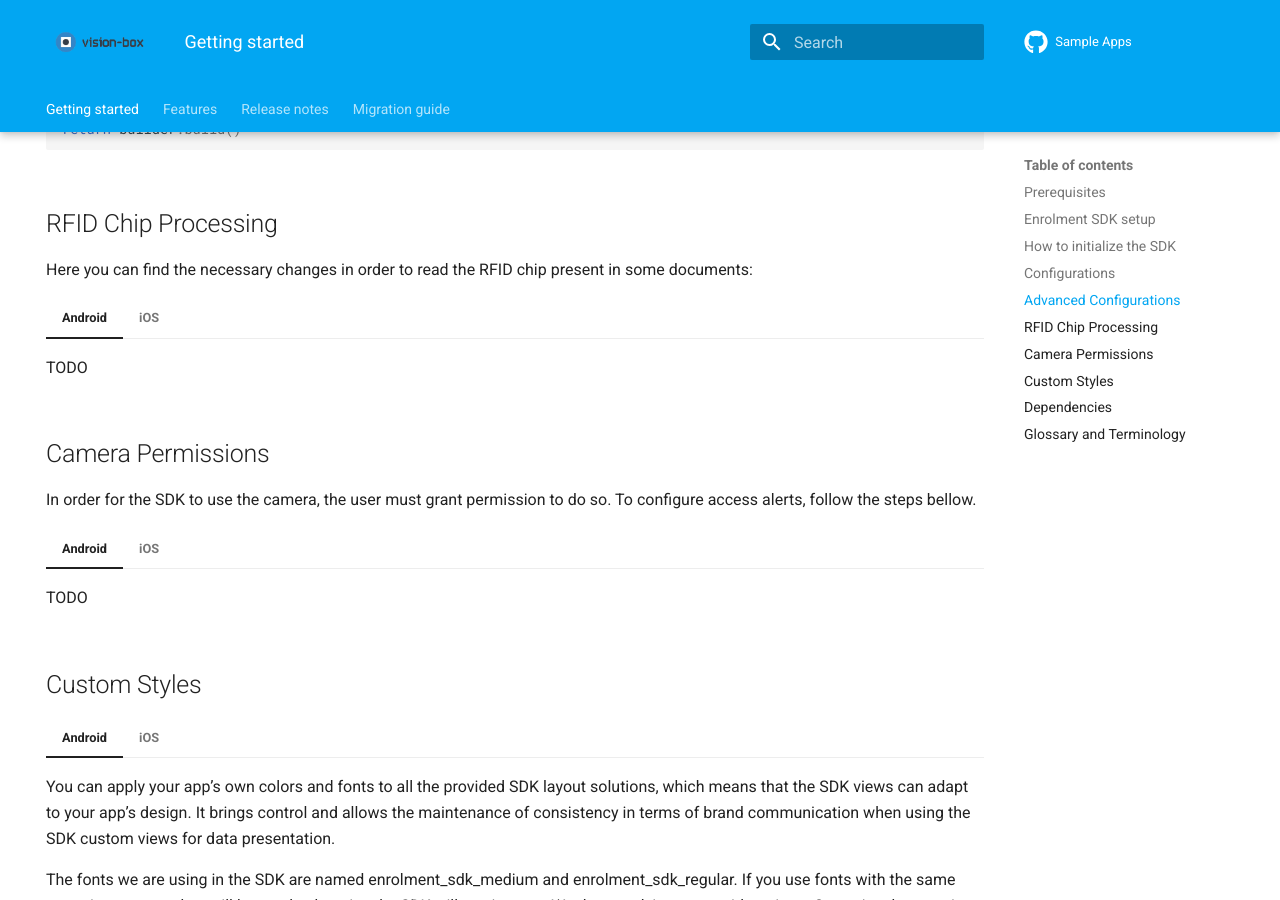
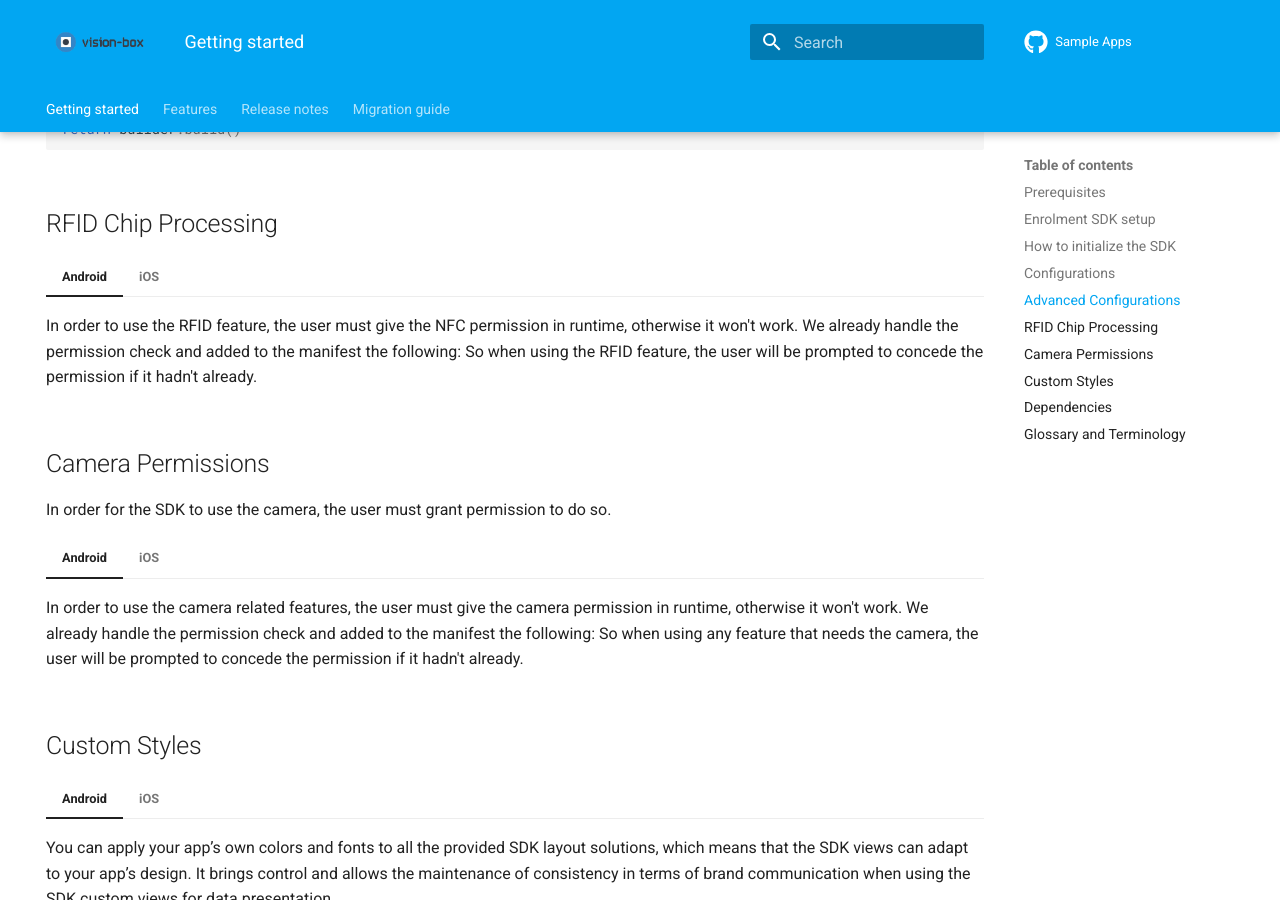
Before and after one commit to vbmobile/mobile-id-documentation, an MkDocs documentation site: the page built from docs/index.md, in a window 1280 px wide and 900 px high, scrolled down 4580 px. Built offline with MkDocs 1.6.1 and Material for MkDocs 9.7.7, drawn with Linux system fonts in a browser that asks for light colours; the version menu is left out.

Commit message:
update 7.x documentation

````diff
--- a/docs/index.md
+++ b/docs/index.md
@@ -323,12 +323,16 @@
 
 ## RFID Chip Processing
 
-Here you can find the necessary changes in order to read the RFID chip present in some documents:
+=== "Android"
 
+    In order to use the RFID feature, the user must give the NFC permission in runtime, otherwise it won't work.
+    We already handle the permission check and added to the manifest the following:
+    <uses-permission android:name="android.permission.NFC" />
+    So when using the RFID feature, the user will be prompted to concede the permission if it hadn't already.
 
-=== "Android"
-    TODO
 === "iOS"
+
+    Here you can find the necessary changes in order to read the RFID chip present in some documents:
 
     ### Permissions
     Add Near Field Communication Tag Reading under the Capabilities tab for the project’s target:
@@ -351,18 +355,26 @@
         <string>A0000002480300</string>
         <string>A00000045645444C2D3031</string>
     </array>
-
+    ```
 
 ## Camera Permissions
-
-In order for the SDK to use the camera, the user must grant permission to do so. To configure access alerts, follow the steps bellow.
+In order for the SDK to use the camera, the user must grant permission to do so.
 
 === "Android"
-    TODO
+
+    In order to use the camera related features, the user must give the camera permission in runtime, otherwise it won't work.
+    We already handle the permission check and added to the manifest the following:
+    <uses-permission android:name="android.permission.CAMERA" />
+    So when using any feature that needs the camera, the user will be prompted to concede the permission if it hadn't already.
+
 === "iOS"
+
+    To configure access alerts, follow the steps bellow.
+
     In the app's **Info.plist** file, include **NSCameraUsageDescription**.
     After including **NSCameraUsageDescription** in your **Info.plist** file, provide a message that explains the user why your app needs to capture media.
     ![Permissions](Assets/Camera_Permissions.png "Permissions"){: style="display: block; margin: 5px auto"}
+
 ## Custom Styles
 
 === "Android"
````
